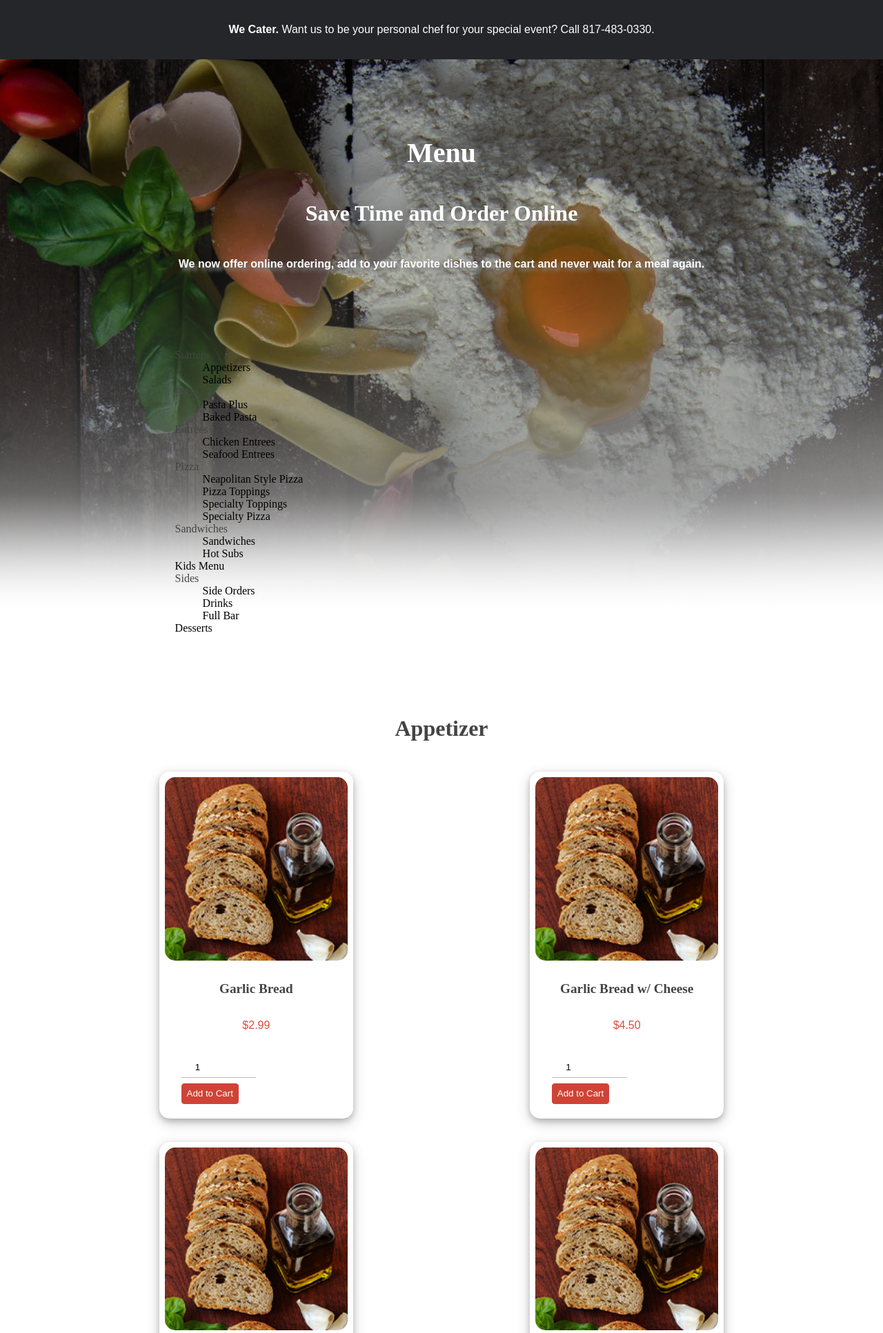
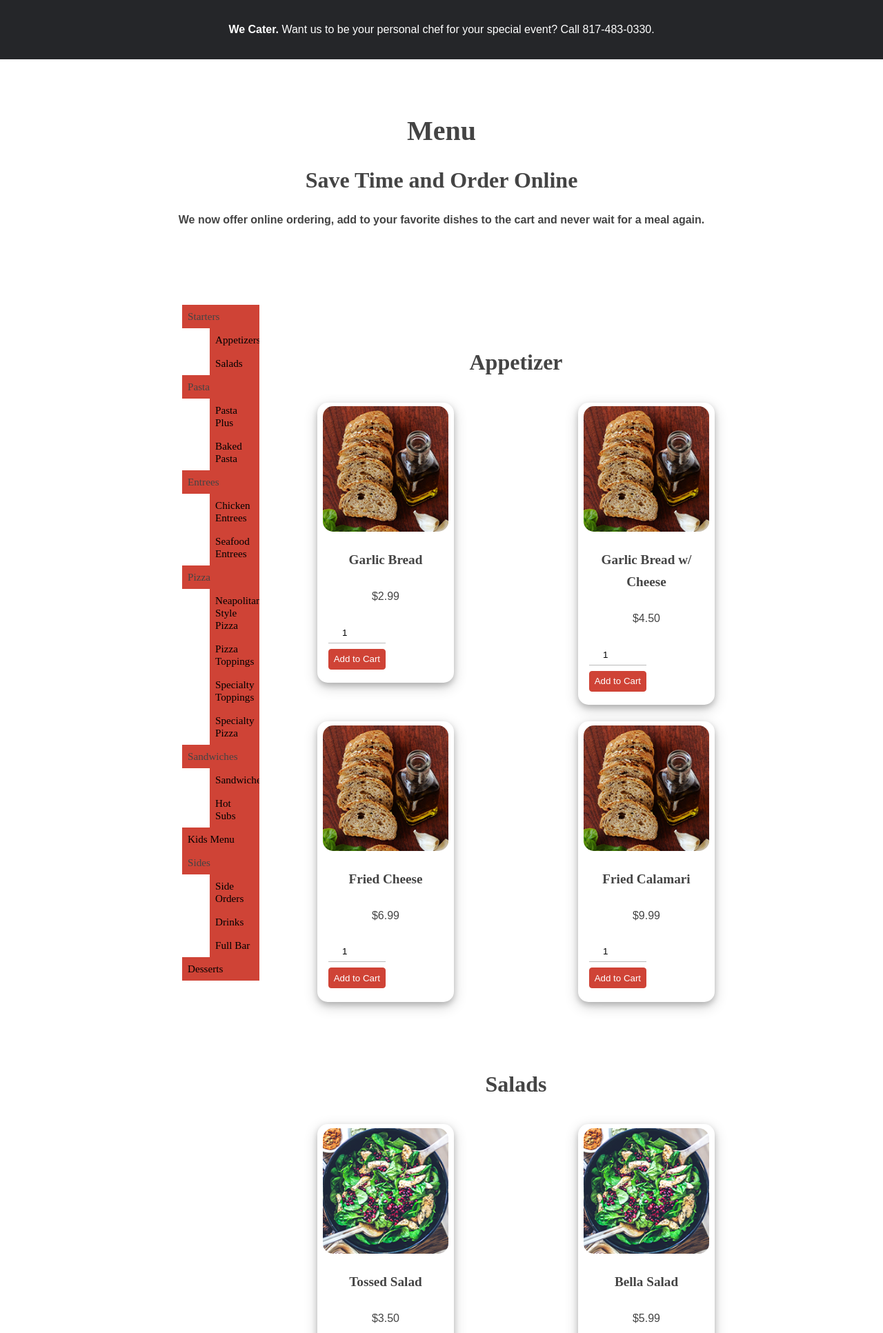
Before and after one commit to katelyn-raye/ctech4320, a PHP site: page /menutest.php in a window 1280 px wide. Shown: the part 122-2055 px from the top of the page at 69% size. Run offline with PHP 8.4, Linux system fonts and the light colour scheme; data that the repository does not hold is empty; some web fonts are replaced.

Commit message:
small nav

```diff
--- a/css/styles.css
+++ b/css/styles.css
@@ -535,7 +535,25 @@ input[type=text]{
 
 }
 
-/* Styles for mini nav on menu*/
+/* Styles for menu*/
+
+.menu-header-btn {
+  padding-bottom: 5rem;
+}
+
+.menu-main {
+  display: flex;
+  flex-flow: row nowrap;
+}
+
+.small-nav {
+  justify-content: flex-start;
+  padding-right:3rem;
+}
+
+.menu-items {
+  justify-content: flex-end;
+}
 
 .small-nav ul {
 list-style-type: none;}
@@ -543,6 +561,14 @@ list-style-type: none;}
 .small-nav a {
   color: black;
   text-decoration: none;
+}
+
+.small-nav li {
+  display: block;
+  overflow: hidden;
+  background-color: #CF4336;
+  padding: .5rem;
+  font-size: .95rem;
 }
 
 .top-scroll a {
--- a/menutest.php
+++ b/menutest.php
@@ -59,15 +59,14 @@
       <p><b>We Cater. </b>Want us to be your personal chef for your special event? Call 817-483-0330.</p>
     </div>
 
-
-    <div class="container-index">
       <div class="wrapper">
-      <div class="col-lg-12 col-md-12 col-xs-12 header-btn">
+      <div class="col-lg-12 col-md-12 col-xs-12 menu-header-btn">
         <h1>Menu </h1>
         <h2>Save Time and Order Online</h2>
         <p> <strong> We now offer online ordering, add to your favorite dishes to the cart and never wait for a meal again.</strong>
       </div>
-	<div id="pge-top" class="small-nav">
+<div class="menu-main">
+	<div id="pge-top" class="small-nav col-lg-3 col-md-2">
 		<ul>
 			<li>Starters</li>
 				<ul>
@@ -107,7 +106,7 @@
 
 		</ul>
 	</div>
-<main>
+	<div class ="menu-items col-lg-9 col-md-10 col-xs-12">
 <div id="goto1" class="menurow">
 	<h2>Appetizer</h2><br>
   <?php
@@ -226,7 +225,8 @@
   	echo $barMenu;
   ?>
 </div>
-</main>
+</div>
+</div>
 <div class="top-scrollCon">
 <div class ="top-scroll">
 <a href="#pge-top"><h4> Back To Top </h4>
@@ -267,8 +267,6 @@
                     </ul>
                 </div>
 
-            </div>
-
             <div class="row">
                 <div class="footer-sitemap-allpage">
                     <ul class="footer-nav">
```
